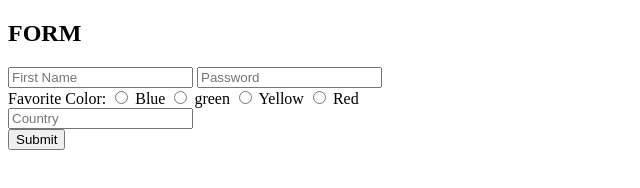
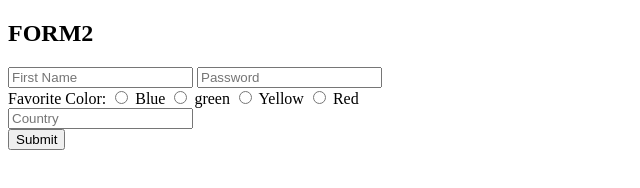
Before and after one commit to smartvinny/practice-repo, a plain HTML site: page index.html in a window 1280 px wide. Shown: the full height of the page, 0-640 px from the left. Drawn offline with Linux system fonts and the light colour scheme.

Commit message:
Update index.html
I changed form name

```diff
--- a/index.html
+++ b/index.html
@@ -4,7 +4,7 @@
     <title>Forms</title>
 </head>
 <body>
-    <h2>FORM</h2>
+    <h2>FORM2</h2>
     <form>
         <input type="text" placeholder="First Name" name="first">
         <input type="password" placeholder="Password" name="password">
```
